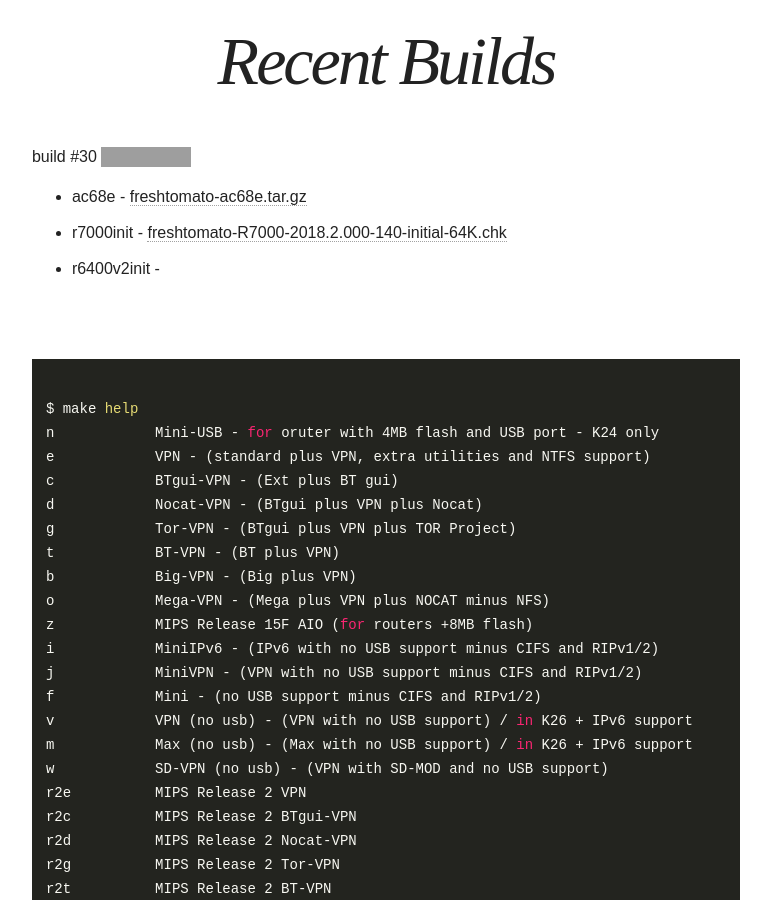
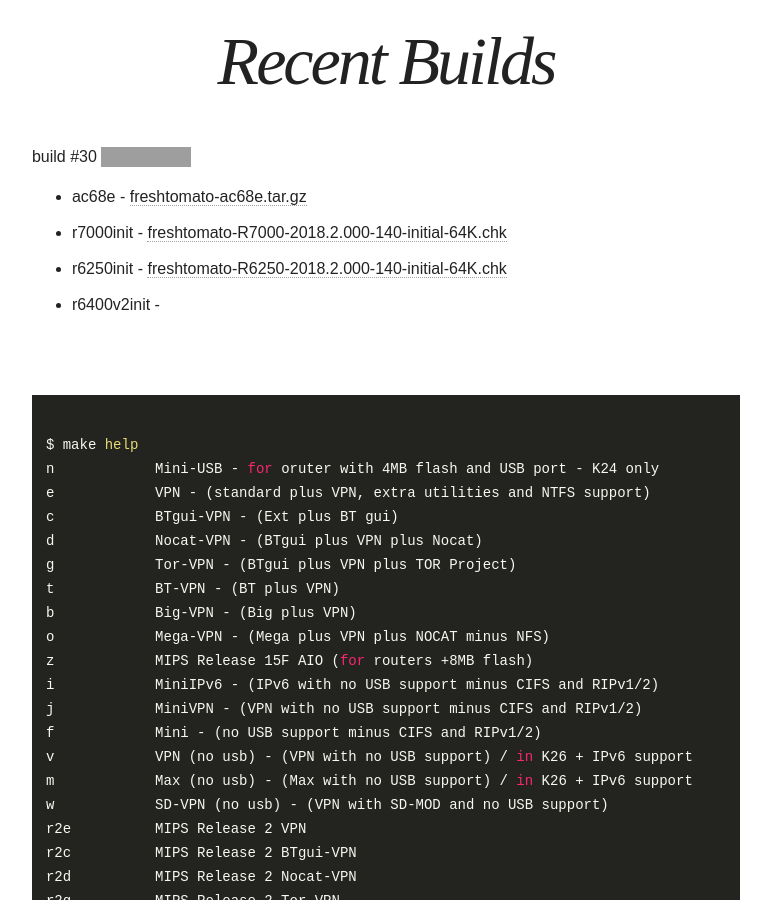
Before and after one commit to oglopss/freshTomato-ARM-ci-jekyll, a Jekyll site: the page built from index.html, in a window 1280 px wide and 900 px high, scrolled down 451 px. Shown: the whole window, without its empty margins (254-1025 px from the left). Built offline with Jekyll 4.4.1, drawn with Linux system fonts in a browser that asks for light colours; nearby versions of some CDN libraries; grey boxes are pictures that could not be loaded.

Commit message:
Travis build 30 r6250init pushed to gh-pages

```diff
--- a/_data/ss.yml
+++ b/_data/ss.yml
@@ -3,3 +3,4 @@
   - 0003 r7000init freshtomato-R7000-2018.2.000-140-initial-64K.chk
   - 0001 ac68e freshtomato-ac68e.tar.gz
   - 0006 r6400v2init
+  - 0004 r6250init freshtomato-R6250-2018.2.000-140-initial-64K.chk
```
